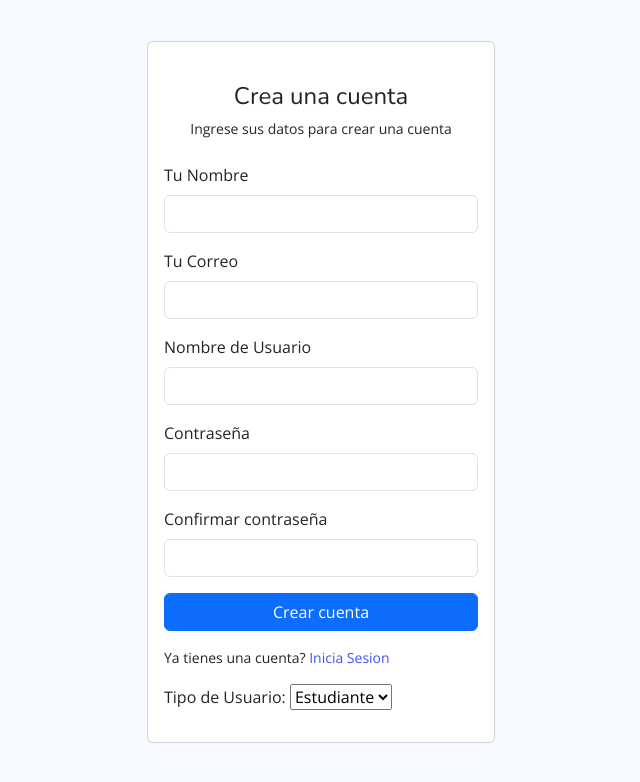
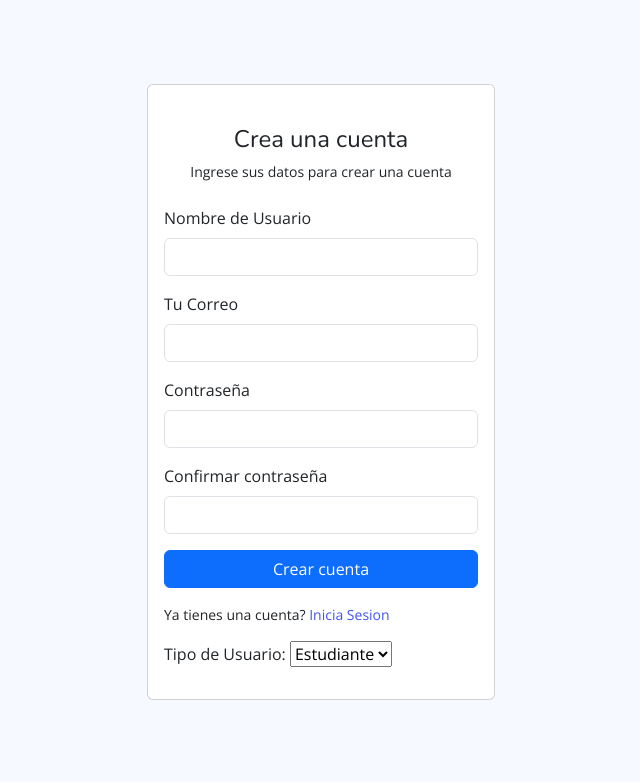
Before and after one commit to zlcosio21/UniversityWebProject, a Django app: page /registro/ in a window 1280 px wide. Shown: the top 782 px of the page, without its empty margins (319-959 px from the left). Run offline with Django 4.2, Linux system fonts and the light colour scheme; some libraries are stand-ins or nearby versions.

Commit message:
Reajustando plantilla para el envio del formulario

```diff
--- a/registro/templates/registro/registro.html
+++ b/registro/templates/registro/registro.html
@@ -24,18 +24,8 @@
                     <p class="text-center small">Ingrese sus datos para crear una cuenta</p>
                   </div>
 
-                  <form class="row g-3 needs-validation" novalidate>
-                    <div class="col-12">
-                      <label for="yourName" class="form-label">Tu Nombre</label>
-                      <input type="text" name="name" class="form-control" id="yourName" required>
-                      <div class="invalid-feedback">Ingrese su nombre</div>
-                    </div>
-
-                    <div class="col-12">
-                      <label for="yourEmail" class="form-label">Tu Correo</label>
-                      <input type="email" name="email" class="form-control" id="yourEmail" required>
-                      <div class="invalid-feedback">Ingrese un correo valido</div>
-                    </div>
+                  <form class="row g-3 needs-validation" novalidate action="{% url 'registro' %}" method="post">
+                    {% csrf_token %}
 
                     <div class="col-12">
                       <label for="yourUsername" class="form-label">Nombre de Usuario</label>
@@ -46,6 +36,12 @@
                     </div>
 
                     <div class="col-12">
+                      <label for="yourEmail" class="form-label">Tu Correo</label>
+                      <input type="email" name="email" class="form-control" id="yourEmail" required>
+                      <div class="invalid-feedback">Ingrese un correo valido</div>
+                    </div>
+
+                    <div class="col-12">
                       <label for="yourPassword" class="form-label">Contraseña</label>
                       <input type="password" name="password" class="form-control" id="yourPassword" required>
                       <div class="invalid-feedback">Ingrese una contraseña</div>
@@ -53,7 +49,7 @@
 
                     <div class="col-12">
                       <label for="yourPassword" class="form-label">Confirmar contraseña</label>
-                      <input type="password" name="password" class="form-control" id="yourPassword" required>
+                      <input type="password" name="password_confirm" class="form-control" id="yourPassword" required>
                       <div class="invalid-feedback">La contraseña debe ser igual</div>
                     </div>
 
```
